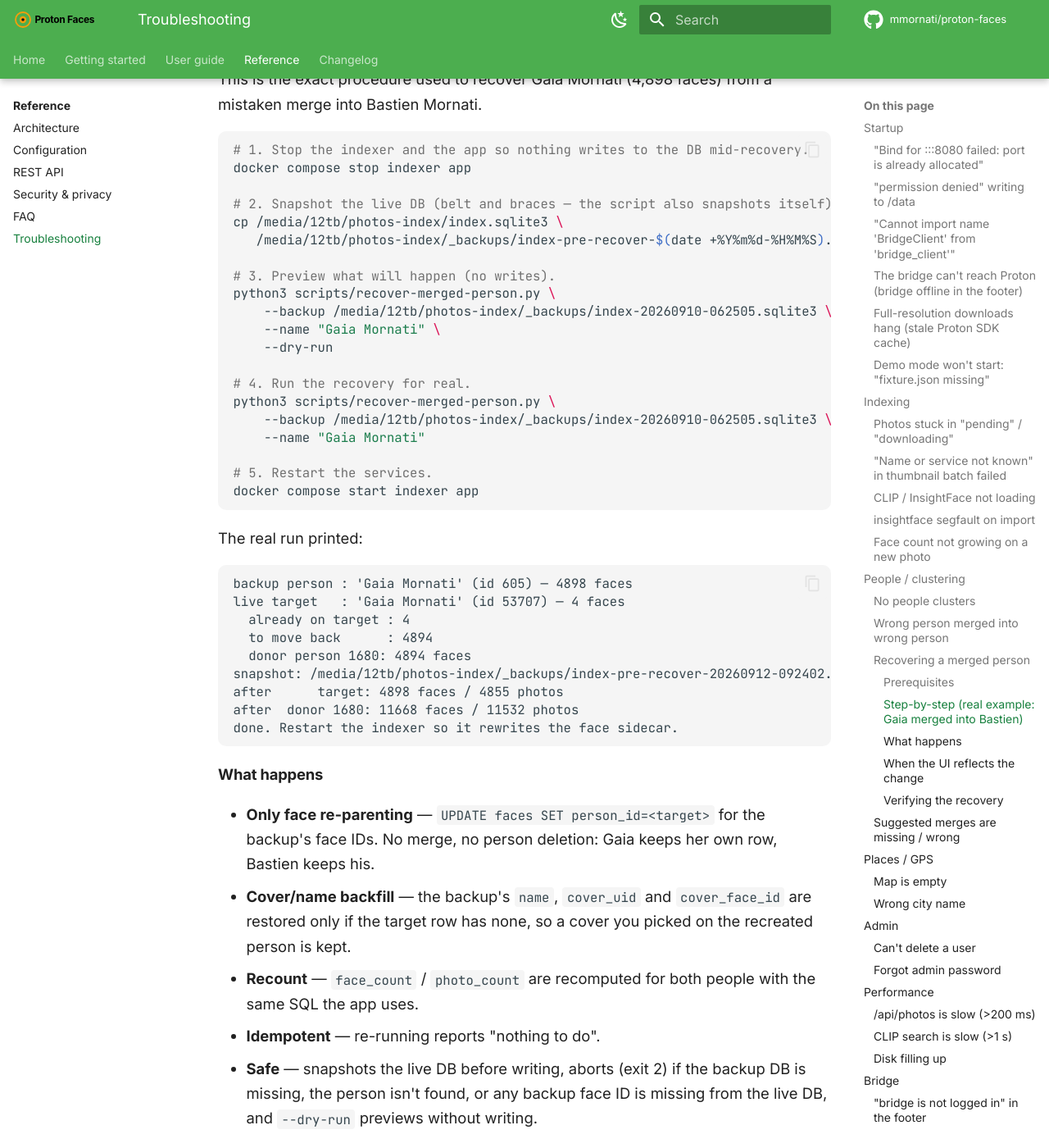
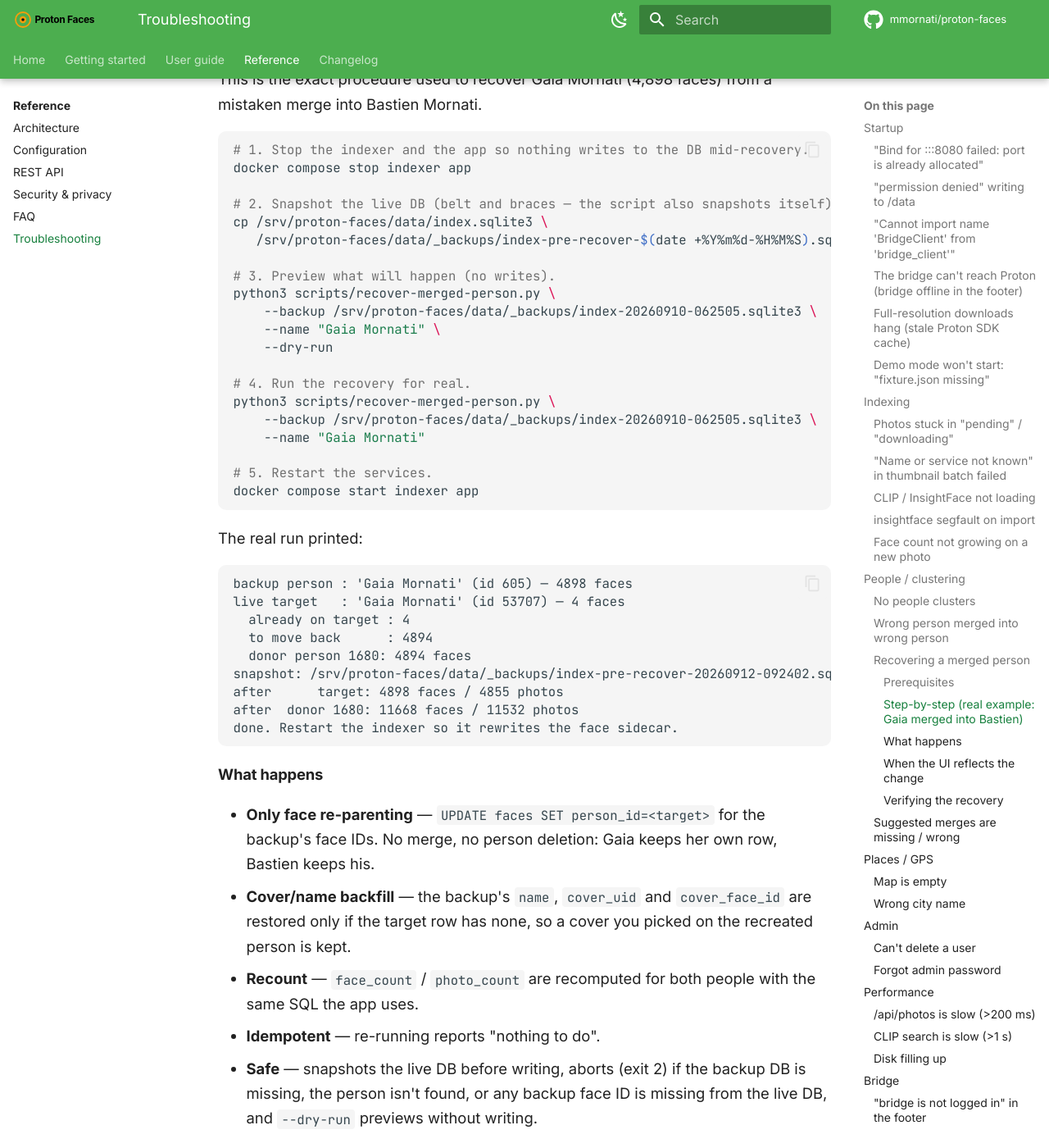
Before and after one commit to mmornati/proton-faces, an MkDocs documentation site: the page built from docs/reference/troubleshooting.md, in a window 1280 px wide and 1400 px high, scrolled down 5587 px. Shown: the whole window at 82% size. Built offline with MkDocs 1.6.1 and Material for MkDocs 9.7.7, drawn with Linux system fonts in a browser that asks for light colours; comment, search, counter and statistics services are not loaded; some of the changed text lies outside the part shown.

Commit message:
docs: scrub personal paths and infra details from docs and scripts (#208)
Replace local architecture references (home dirs, /media/12tb mount,
VPS hostname, private IPs, personal domains, SSH usernames) with
generic placeholders so the repo does not leak the author's machine
layout. Keep the public demo URL and family-name recovery example.

Also untrack .impeccable/hook.cache.json (machine-specific absolute
paths) and ignore the .impeccable/ tool cache.

Co-authored-by: mmornati <mmornati@example.com>
Co-authored-by: Copilot App <223556219+Copilot@users.noreply.github.com>

````diff
--- a/compose.yml
+++ b/compose.yml
@@ -19,7 +19,7 @@ name: proton-faces
 # Configurable via environment (.env):
 #   PORT              host port for the web UI (default 8080)
 #   DATA_MOUNT        bind-mount target for the data volume. Defaults to the
-#                     named volume `data`; set e.g. DATA_MOUNT=/media/12tb/photos-index
+#                     named volume `data`; set e.g. DATA_MOUNT=/srv/proton-faces/data
 #                     to persist data on a big disk. The directory must be writable
 #                     by UID 1000 (the user both containers run as).
 #   AUTH_SESSION_MOUNT  bind-mount source for the bridge-only Proton session file
--- a/docs/reference/troubleshooting.md
+++ b/docs/reference/troubleshooting.md
@@ -80,7 +80,7 @@ auto-invalidates this scenario, so a manual clear is required.
 **Manual fix (SSH):**
 
 ```bash
-cd /home/mmornati/proton-faces
+cd /srv/proton-faces
 docker compose stop proton-bridge
 docker compose rm -f proton-bridge
 # Move aside (safer than delete — you can inspect if needed)
@@ -207,18 +207,18 @@ mistaken merge into Bastien Mornati.
 docker compose stop indexer app
 
 # 2. Snapshot the live DB (belt and braces — the script also snapshots itself).
-cp /media/12tb/photos-index/index.sqlite3 \
-   /media/12tb/photos-index/_backups/index-pre-recover-$(date +%Y%m%d-%H%M%S).sqlite3
+cp /srv/proton-faces/data/index.sqlite3 \
+   /srv/proton-faces/data/_backups/index-pre-recover-$(date +%Y%m%d-%H%M%S).sqlite3
 
 # 3. Preview what will happen (no writes).
 python3 scripts/recover-merged-person.py \
-    --backup /media/12tb/photos-index/_backups/index-20260910-062505.sqlite3 \
+    --backup /srv/proton-faces/data/_backups/index-20260910-062505.sqlite3 \
     --name "Gaia Mornati" \
     --dry-run
 
 # 4. Run the recovery for real.
 python3 scripts/recover-merged-person.py \
-    --backup /media/12tb/photos-index/_backups/index-20260910-062505.sqlite3 \
+    --backup /srv/proton-faces/data/_backups/index-20260910-062505.sqlite3 \
     --name "Gaia Mornati"
 
 # 5. Restart the services.
@@ -233,7 +233,7 @@ live target   : 'Gaia Mornati' (id 53707) — 4 faces
   already on target : 4
   to move back      : 4894
   donor person 1680: 4894 faces
-snapshot: /media/12tb/photos-index/_backups/index-pre-recover-20260912-092402.sqlite3
+snapshot: /srv/proton-faces/data/_backups/index-pre-recover-20260912-092402.sqlite3
 after      target: 4898 faces / 4855 photos
 after  donor 1680: 11668 faces / 11532 photos
 done. Restart the indexer so it rewrites the face sidecar.
@@ -277,7 +277,7 @@ done. Restart the indexer so it rewrites the face sidecar.
   ```bash
   python3 -c "
   import sqlite3
-  db = sqlite3.connect('/media/12tb/photos-index/index.sqlite3')
+  db = sqlite3.connect('/srv/proton-faces/data/index.sqlite3')
   for pid, name in [(53707, 'Gaia'), (1680, 'Bastien')]:
       r = db.execute('SELECT face_count, photo_count FROM people WHERE id=?', (pid,)).fetchone()
       print(name, pid, 'faces=', r[0], 'photos=', r[1])
````
Also changed, not shown: SECURITY_HARDENING.md (+12 -12 lines), 6 other files.
